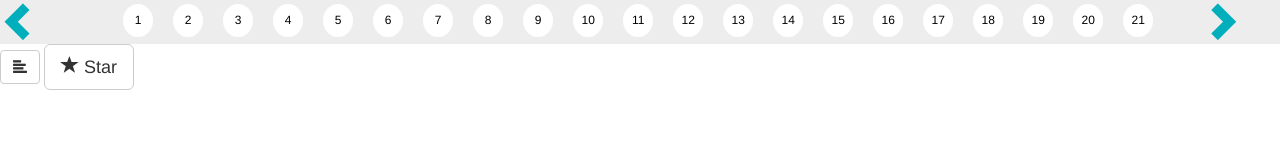
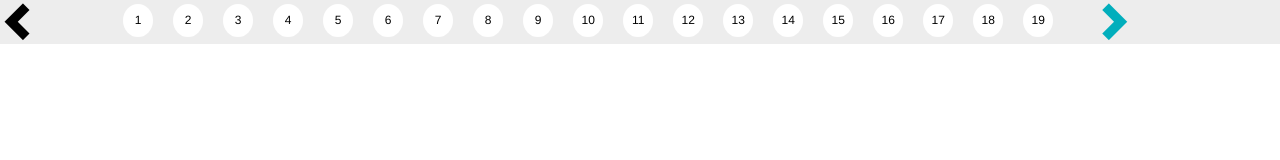
Before and after one commit to arunslb123/horizontal-scroll, a plain HTML site: page index.html in a window 1280 px wide. Drawn offline with nearby package versions, Linux system fonts and the light colour scheme.

Commit message:
Update index.html

```diff
--- a/index.html
+++ b/index.html
@@ -22,11 +22,11 @@
 
   <div class="row question-bg">
      <div class="col-xs-1">
-       <div class="glyphicon glyphicon-chevron-left navigation-color" id="leftArrow">
+       <div class="glyphicon glyphicon-chevron-left navigation-color leftArrowDisable" id="leftArrow">
 
        </div>
       </div>
-      <div class="col-xs-10">
+      <div class="col-xs-9">
 
               <div class="container-fluid" id="scrollquestion" style="overflow-x:hidden;white-space: nowrap;overflow-y:hidden ;top: 500px; padding: 4px; width:auto;">
 
@@ -39,27 +39,14 @@
       </div>
   </div>
 
-  <button type="button" class="btn btn-default" aria-label="Left Align">
-  <span class="glyphicon glyphicon-align-left" aria-hidden="true"></span>
-</button>
-
-<button type="button" class="btn btn-default btn-lg">
-  <span class="glyphicon glyphicon-star" aria-hidden="true"></span> Star
-</button>
-
-
-
-
-
-
-
-
 
 
     <!-- jQuery (necessary for Bootstrap's JavaScript plugins) -->
     <script src="js/jquery.js"></script>
     <!-- Include all compiled plugins (below), or include individual files as needed -->
     <script src="js/bootstrap.min.js"></script>
+    <script src="js/dragscrollable.js"></script>
     <script src="js/script.js"></script>
+
   </body>
 </html>
```
